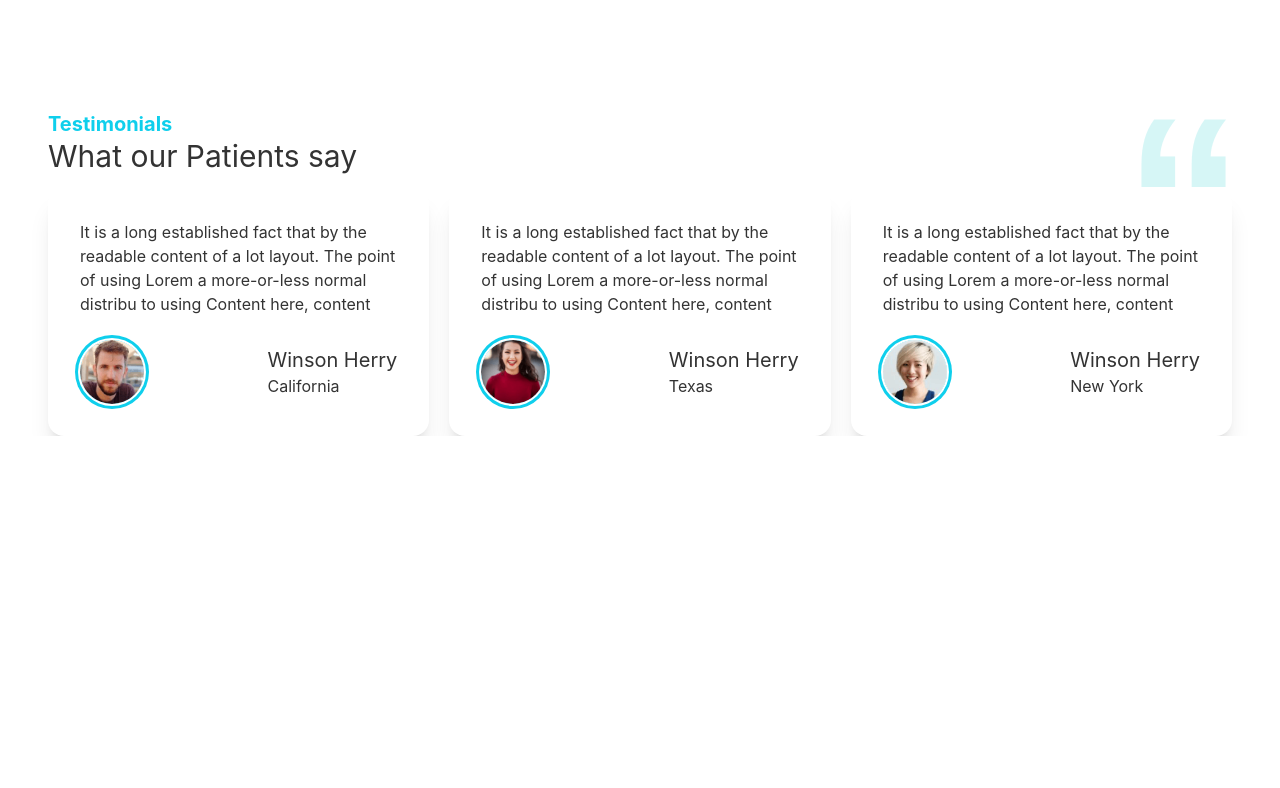
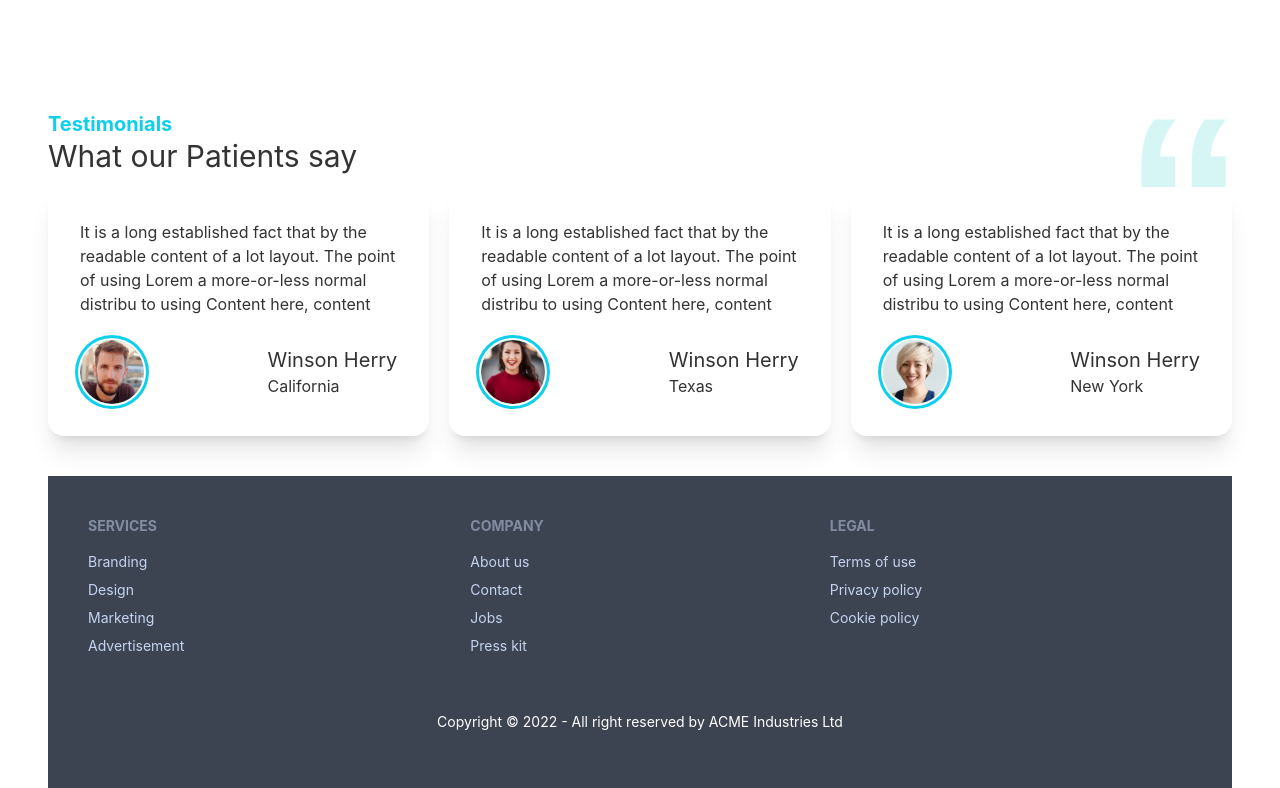
Before and after one commit to hrz07/doctors-portal, a React (Create React App) app: page / in a window 1280 px wide. Shown: the part 2709-3497 px from the top of the page. Before the commit the page ends 3145 px from the top, so only its background shows below. Built offline with nearby package versions, Linux system fonts and the light colour scheme.

Commit message:
footer done

```diff
--- a/public/index.html
+++ b/public/index.html
@@ -24,7 +24,7 @@
       work correctly both with client-side routing and a non-root public URL.
       Learn how to configure a non-root public URL by running `npm run build`.
     -->
-    <title>React App</title>
+    <title>Doctors Portal</title>
   </head>
   <body>
     <noscript>You need to enable JavaScript to run this app.</noscript>
--- /dev/null
+++ b/src/pages/Home/Footer.js
@@ -0,0 +1,37 @@
+import React from 'react';
+
+const Footer = () => {
+    return (
+        <footer className=" p-10 bg-neutral text-neutral-content mt-10">
+            <div className="footer" >
+                <div>
+                    <span className="footer-title">Services</span>
+                    <a className="link link-hover">Branding</a>
+                    <a className="link link-hover">Design</a>
+                    <a className="link link-hover">Marketing</a>
+                    <a className="link link-hover">Advertisement</a>
+                </div>
+                <div>
+                    <span className="footer-title">Company</span>
+                    <a className="link link-hover">About us</a>
+                    <a className="link link-hover">Contact</a>
+                    <a className="link link-hover">Jobs</a>
+                    <a className="link link-hover">Press kit</a>
+                </div>
+                <div>
+                    <span className="footer-title">Legal</span>
+                    <a className="link link-hover">Terms of use</a>
+                    <a className="link link-hover">Privacy policy</a>
+                    <a className="link link-hover">Cookie policy</a>
+                </div>
+            </div>
+            <footer className="footer footer-center p-4 bg-neutral mt-10  text-base-content">
+                <div className='text-center  text-white'>
+                    <p>Copyright © 2022 - All right reserved by ACME Industries Ltd</p>
+                </div>
+            </footer>
+        </footer>
+    );
+};
+
+export default Footer;
--- a/src/pages/Home/Home.js
+++ b/src/pages/Home/Home.js
@@ -1,5 +1,6 @@
 import React from 'react';
 import Banner from './Banner';
+import Footer from './Footer';
 import Hero from './Hero';
 import Info from './Info';
 import MakeAppointment from './MakeAppointment';
@@ -15,6 +16,7 @@
             <Hero></Hero>
             <MakeAppointment></MakeAppointment>
             <Testimonial></Testimonial>
+            <Footer></Footer>
         </div>
     );
 };
```
